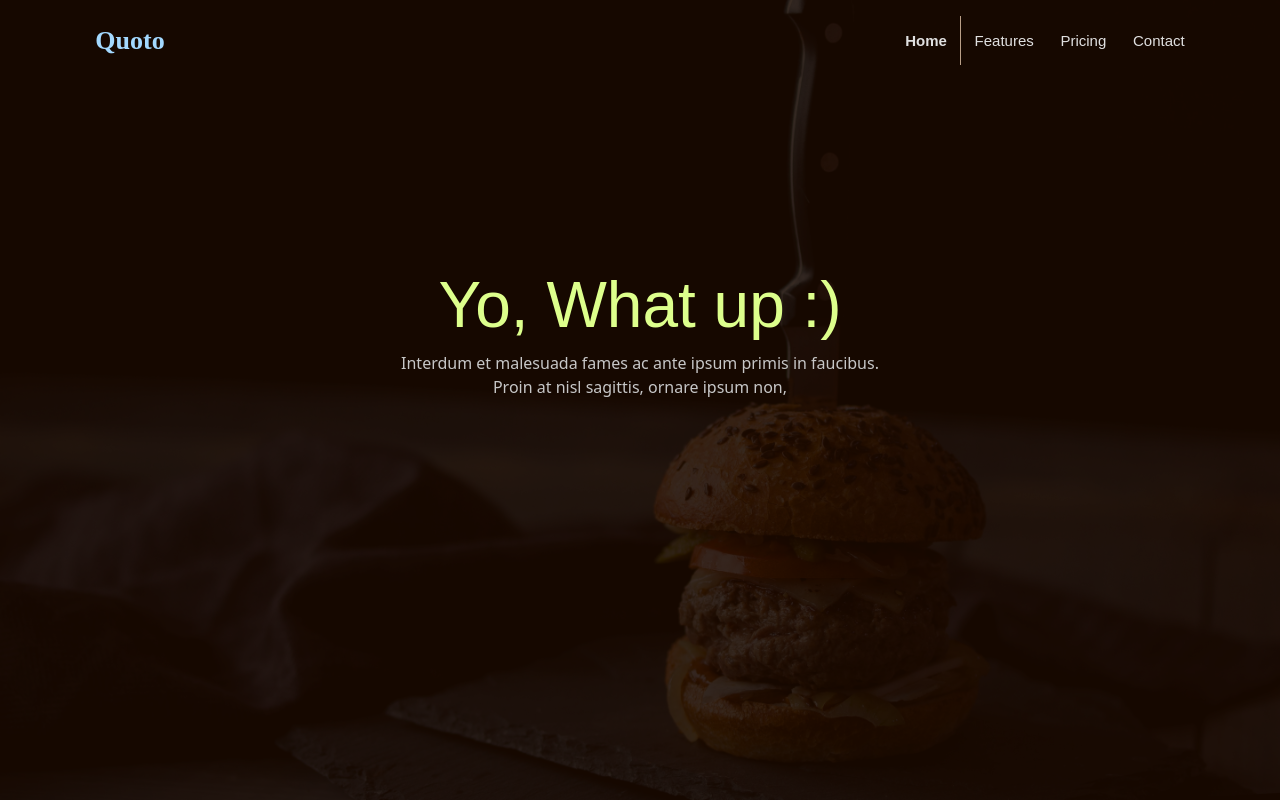
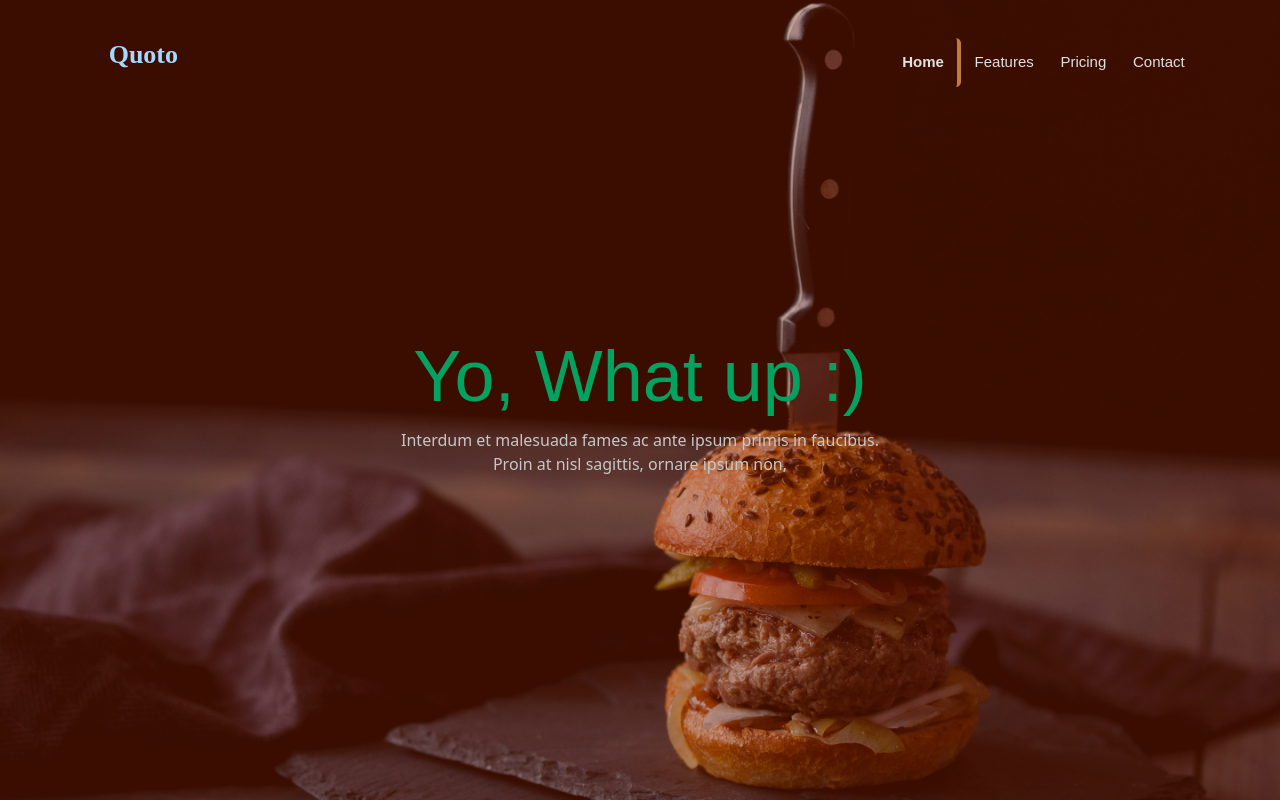
Before and after one commit to Shreya388/new-project, a React (Create React App) app: page / in a window 1280 px wide. Built offline with nearby package versions, Linux system fonts and the light colour scheme.

Commit message:
made it beautifull

```diff
--- a/src/components/Header.js
+++ b/src/components/Header.js
@@ -15,9 +15,9 @@ const Header = () => {
                 <div className="cover_overlay">
                     <Container>
 
-                        <div style={{marginTop:'200pt'}}>
+                        <div style={{marginTop:'250pt'}}>
 
-                        <h1 className="display-3 Heading" style={{ color: 'rgb(221 255 140)', fontFamily: 'sans-serif'}}>{headText}</h1>
+                        <h1 className="display-2 Heading">{headText}</h1>
                         <p style={{color:'#c7c7c7'}}>Interdum et malesuada fames ac ante ipsum primis in faucibus.<br /> Proin at nisl sagittis, ornare ipsum non,</p>
 
                         </div>
@@ -29,7 +29,7 @@ const Header = () => {
             {/*Navbar section*/}
             <Navbar className="nav">
                 <Container>
-                <Navbar.Brand style={{fontSize: '26px', color: '#a3d9ff', padding: '10pt', fontWeight: 'bold', fontFamily: 'Source Sans Pro'}}>{brandName}</Navbar.Brand>
+                <p className="logo">{brandName}</p>
 
 
                     <Nav className="mr-auto ">
--- a/src/components/style.css
+++ b/src/components/style.css
@@ -21,18 +21,20 @@
     padding: 10pt;
     font-family:Arial, Helvetica, sans-serif;
     font-size: 15px;
-    border-right:1pt solid rgb(185, 159, 135);
+    border-right:3pt solid rgb(190, 125, 63);
+    border-radius:4pt;
 
   }
 
 
 
 .link:hover{
-    color:rgb(0, 61, 77);
+    color:rgb(0, 112, 139);
 }
 
 .alink:hover{
-    color:rgb(0, 61, 77);
+    color:rgb(224, 224, 224);
+
 }
 
 
@@ -45,15 +47,21 @@
     left:0;
     right:0;
     height: 100%;
-    background-position: bottom;
+    background-position: center;
 
 }
 
+.Heading{
+    color: #03a260; font-Family: sans-serif;
+}
 
+.logo{
+    font-size: 26px; color: #a3d9ff; padding: 20pt; font-weight: bold; font-family: Source Sans Pro;
+}
 
 .cover_overlay{
 
-    background:rgba(26, 10, 0, 0.863);
+    background:rgba(138, 32, 0, 0.418);
     position: absolute;
     top:0;
     left:0;
```
